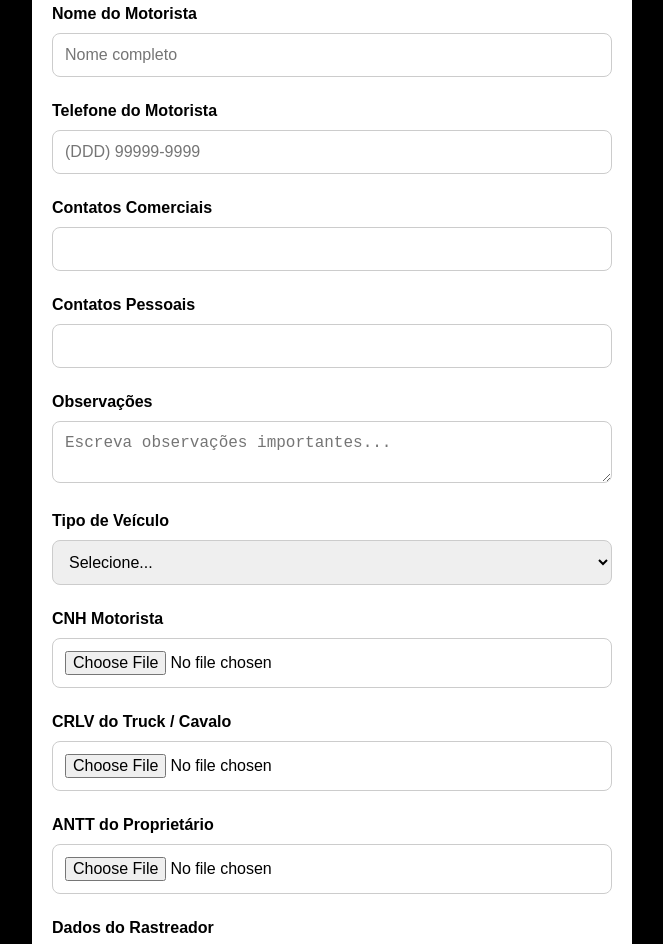
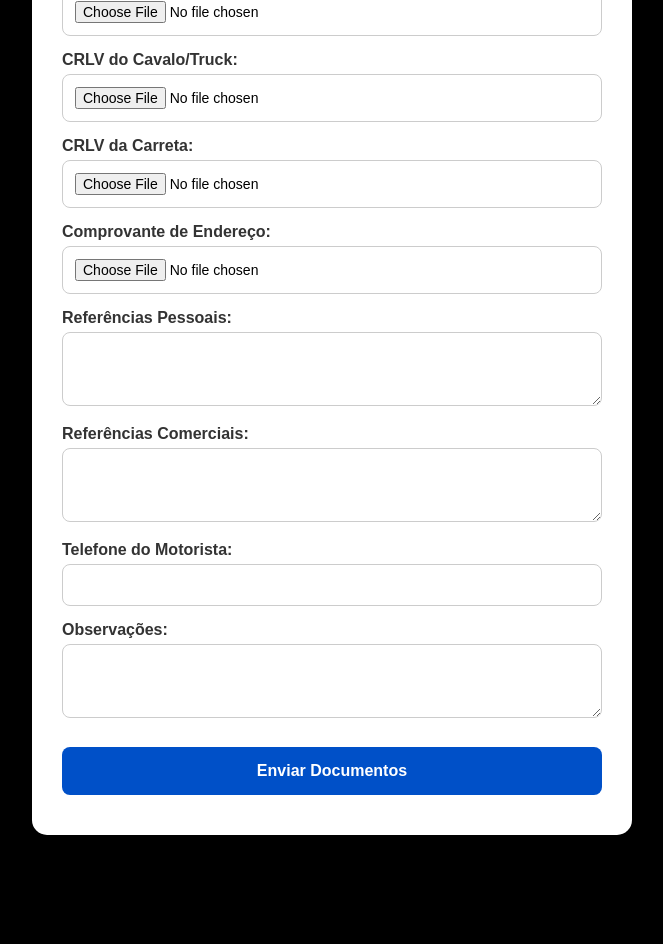
Before and after one commit to DENNISMANCKEL/fretes-drm, a plain HTML site: page documentos.html in a window 1280 px wide. Shown: the part 234-1178 px from the top of the page, without its empty margins (308-971 px from the left). After the commit the page ends 1069 px from the top, so only its background shows below. Drawn offline with Linux system fonts and the light colour scheme.

Commit message:
Update documentos.html

```diff
--- a/documentos.html
+++ b/documentos.html
@@ -1,164 +1,109 @@
 <!DOCTYPE html>
 <html lang="pt-br">
 <head>
-  <meta charset="UTF-8">
-  <meta name="viewport" content="width=device-width, initial-scale=1.0">
+  <meta charset="UTF-8" />
   <title>Envio de Documentos - DRM</title>
   <style>
     body {
       margin: 0;
       padding: 0;
+      font-family: 'Arial', sans-serif;
       background: black;
-      font-family: Arial, sans-serif;
       display: flex;
       justify-content: center;
-      align-items: flex-start;
+      align-items: center;
       min-height: 100vh;
     }
     .container {
-      background: #fff;
-      width: 95%;
+      background: white;
+      padding: 40px 30px;
+      border-radius: 15px;
+      width: 90%;
       max-width: 600px;
-      margin: 20px auto;
-      padding: 30px 20px;
-      border-radius: 15px;
+      text-align: left;
       box-sizing: border-box;
     }
-    .logo {
+    h2 {
+      color: #2a5d9f;
+      text-align: center;
+      margin-bottom: 25px;
+    }
+    label {
+      font-weight: bold;
       display: block;
-      margin: 0 auto 20px auto;
-      max-width: 80%;
-      height: auto;
+      margin-top: 15px;
+      color: #333;
     }
-    input, textarea, select {
+    input[type="text"], input[type="file"], textarea {
       width: 100%;
       padding: 12px;
-      margin: 10px 0;
+      margin-top: 5px;
+      border: 1px solid #ccc;
       border-radius: 8px;
-      border: 1px solid #ccc;
-      font-size: 16px;
       box-sizing: border-box;
+      font-size: 14px;
+      resize: vertical;
     }
     button {
+      display: block;
       width: 100%;
-      background: #0050c8;
+      margin-top: 25px;
+      padding: 15px;
+      font-size: 16px;
+      font-weight: bold;
       color: white;
-      font-weight: bold;
+      background-color: #0050c8;
       border: none;
       border-radius: 8px;
-      padding: 14px;
-      font-size: 16px;
       cursor: pointer;
+      transition: background 0.3s ease;
     }
     button:hover {
-      background: #003e99;
-    }
-    label {
-      display: block;
-      font-weight: bold;
-      margin-top: 15px;
-    }
-    @media screen and (max-width: 400px) {
-      .container {
-        padding: 20px 15px;
-      }
+      background-color: #003e99;
     }
   </style>
 </head>
 <body>
   <div class="container">
-    <img src="logo.png" alt="Divulga Fretes DRM" class="logo">
-    <h2 style="text-align: center;">Envio de Documentos</h2>
+    <h2>Envio de Documentos do Motorista</h2>
+    <form action="https://formsubmit.co/programacao03@agilixlogistica.com.br" method="POST" enctype="multipart/form-data">
+      <input type="hidden" name="frete_id" id="frete_id" />
 
-    <label>Nome do Motorista</label>
-    <input type="text" id="nome_motorista" placeholder="Nome completo" required>
+      <label>CNH do Motorista:</label>
+      <input type="file" name="cnh" required />
 
-    <label>Telefone do Motorista</label>
-    <input type="text" id="telefone_motorista" placeholder="(DDD) 99999-9999" required>
+      <label>ANTT:</label>
+      <input type="file" name="antt" required />
 
-    <label>Contatos Comerciais</label>
-    <input type="text" id="contatos_comerciais">
+      <label>CRLV do Cavalo/Truck:</label>
+      <input type="file" name="crlv_cavalo" required />
 
-    <label>Contatos Pessoais</label>
-    <input type="text" id="contatos_pessoais">
+      <label>CRLV da Carreta:</label>
+      <input type="file" name="crlv_carreta" required />
 
-    <label>Observações</label>
-    <textarea id="observacoes" placeholder="Escreva observações importantes..."></textarea>
+      <label>Comprovante de Endereço:</label>
+      <input type="file" name="endereco" required />
 
-    <label>Tipo de Veículo</label>
-    <select id="tipo_veiculo" onchange="verificarTipo()" required>
-      <option value="">Selecione...</option>
-      <option value="TRUCK">TRUCK</option>
-      <option value="CAVALO/CARRETA">CAVALO/CARRETA</option>
-    </select>
+      <label>Referências Pessoais:</label>
+      <textarea name="ref_pessoais" required rows="3"></textarea>
 
-    <label>CNH Motorista</label>
-    <input type="file" id="cnh" required>
+      <label>Referências Comerciais:</label>
+      <textarea name="ref_comerciais" required rows="3"></textarea>
 
-    <label>CRLV do Truck / Cavalo</label>
-    <input type="file" id="crlv_truck" required>
+      <label>Telefone do Motorista:</label>
+      <input type="text" name="telefone" required />
 
-    <div id="crlv_carreta_container" style="display: none;">
-      <label>CRLV da Carreta</label>
-      <input type="file" id="crlv_carreta">
-    </div>
+      <label>Observações:</label>
+      <textarea name="observacoes" rows="3"></textarea>
 
-    <label>ANTT do Proprietário</label>
-    <input type="file" id="antt" required>
-
-    <label>Dados do Rastreador</label>
-    <input type="file" id="rastreador">
-
-    <label>Comprovante de Endereço do Motorista</label>
-    <input type="file" id="endereco">
-
-    <label>TAG de Pedágio</label>
-    <input type="file" id="tag">
-
-    <label>Dados PIX do Proprietário</label>
-    <input type="file" id="pix">
-
-    <button onclick="enviarDocumentos()">📎 Enviar Documentos</button>
-    <p id="mensagem" style="margin-top: 15px; font-weight: bold;"></p>
+      <button type="submit">Enviar Documentos</button>
+    </form>
   </div>
 
   <script>
-    function verificarTipo() {
-      const tipo = document.getElementById("tipo_veiculo").value;
-      document.getElementById("crlv_carreta_container").style.display = tipo === "CAVALO/CARRETA" ? "block" : "none";
-    }
-
-    function enviarDocumentos() {
-      const form = new FormData();
-      form.append("nome_motorista", document.getElementById("nome_motorista").value);
-      form.append("telefone_motorista", document.getElementById("telefone_motorista").value);
-      form.append("contatos_comerciais", document.getElementById("contatos_comerciais").value);
-      form.append("contatos_pessoais", document.getElementById("contatos_pessoais").value);
-      form.append("observacoes", document.getElementById("observacoes").value);
-      form.append("tipo_veiculo", document.getElementById("tipo_veiculo").value);
-      form.append("cnh", document.getElementById("cnh").files[0]);
-      form.append("crlv_truck", document.getElementById("crlv_truck").files[0]);
-      const tipo = document.getElementById("tipo_veiculo").value;
-      if (tipo === "CAVALO/CARRETA") {
-        form.append("crlv_carreta", document.getElementById("crlv_carreta").files[0]);
-      }
-      form.append("antt", document.getElementById("antt").files[0]);
-      form.append("rastreador", document.getElementById("rastreador").files[0]);
-      form.append("endereco", document.getElementById("endereco").files[0]);
-      form.append("tag", document.getElementById("tag").files[0]);
-      form.append("pix", document.getElementById("pix").files[0]);
-
-      fetch("https://script.google.com/macros/s/AKfycbwL18MW8t3OK7SC9O0pJSb_yUpI2K3hfdvRgdynFj6QidXK8BdUuXihCkPzWl37CNi_/exec", {
-        method: "POST",
-        body: form
-      })
-      .then(r => r.text())
-      .then(txt => {
-        document.getElementById("mensagem").textContent = txt;
-        setTimeout(() => window.location.href = "motorista.html", 3500);
-      })
-      .catch(err => document.getElementById("mensagem").textContent = "❌ Erro ao enviar.");
-    }
+    const urlParams = new URLSearchParams(window.location.search);
+    const freteId = urlParams.get('frete_id') || '';
+    document.getElementById('frete_id').value = freteId;
   </script>
 </body>
 </html>
```
